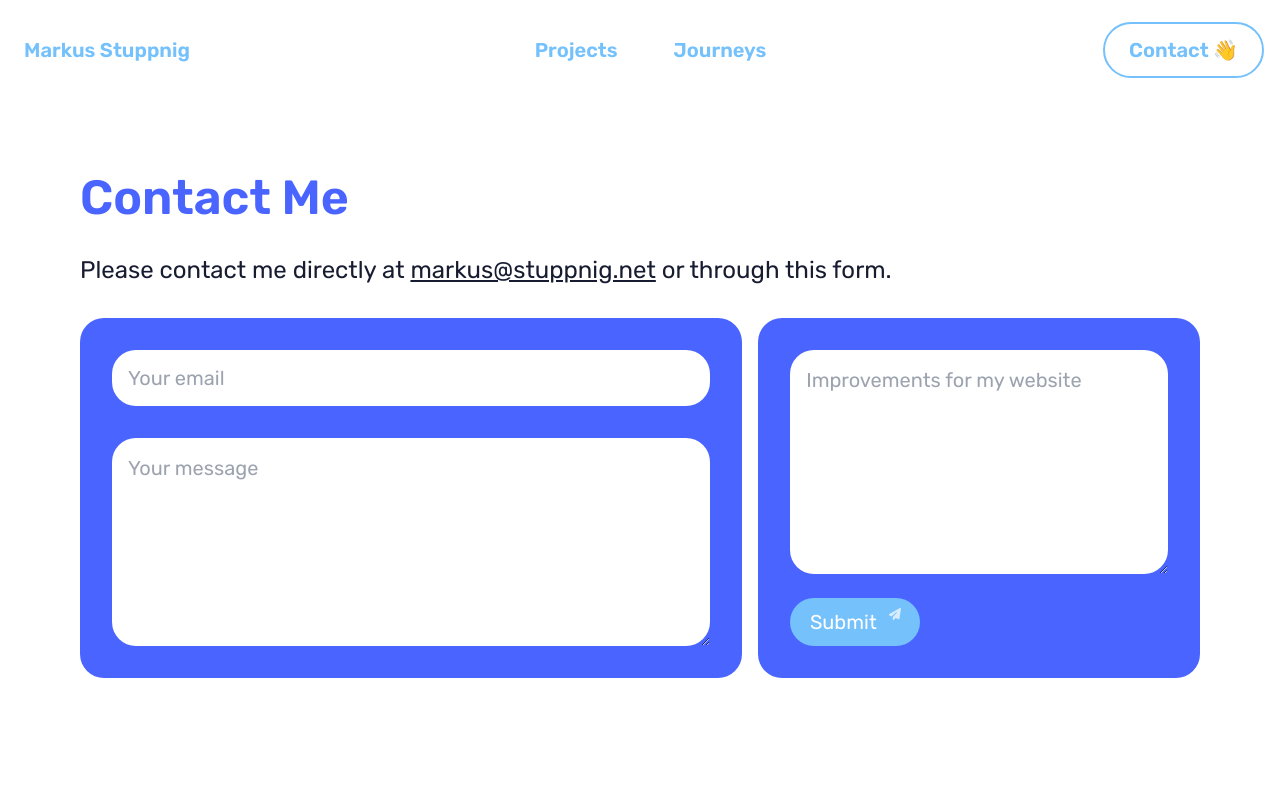
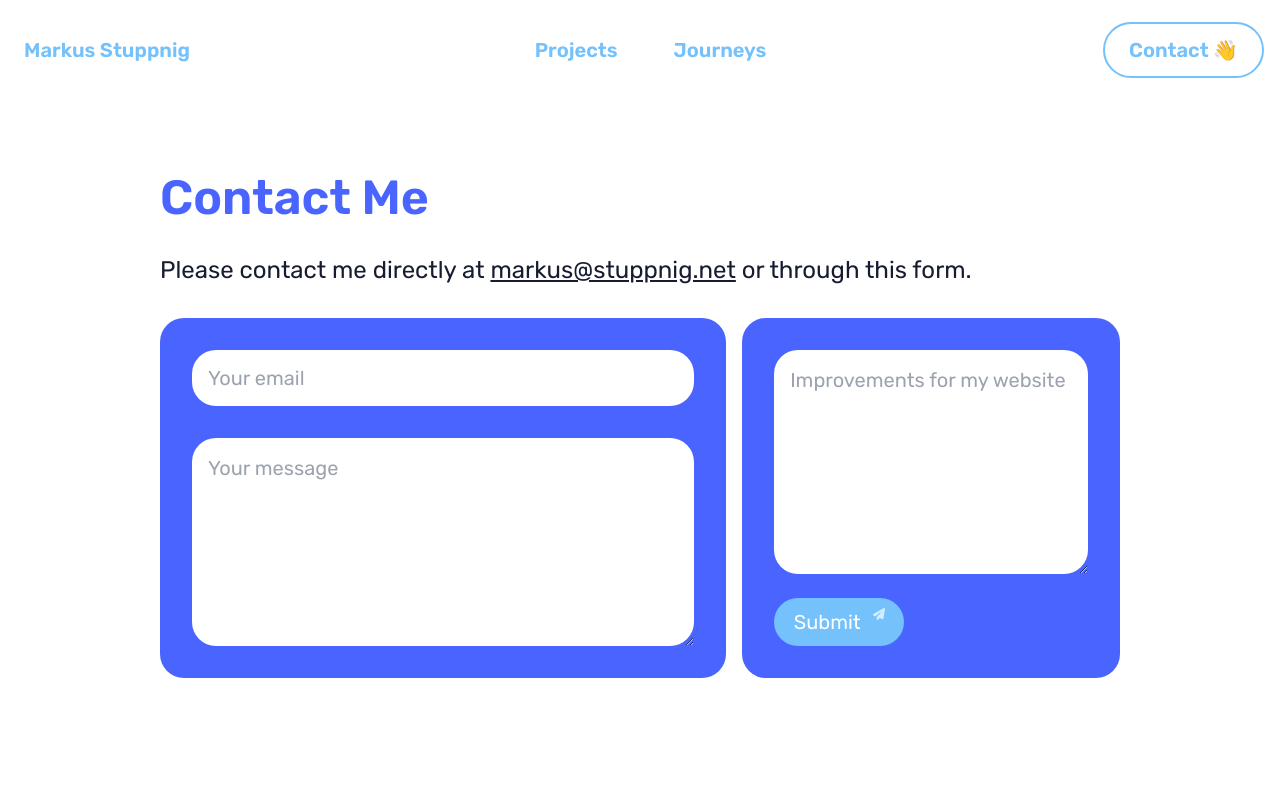
Before and after one commit to Markus-Stuppnig/Website, a Next.js app: page /contact in a window 1280 px wide. Shown: the top 800 px of the page. Built offline with nearby package versions, Linux system fonts and the light colour scheme.

Commit message:
changes contact component width

```diff
--- a/components/Contact/Contact.tsx
+++ b/components/Contact/Contact.tsx
@@ -23,7 +23,7 @@ export default function Contact() {
   return (
     <div className="flex justify-center w-full h-screen items-center">
       <div className="w-full flex justify-center">
-        <div className="flex flex-col justify-start w-full max-w-[70rem]">
+        <div className="flex flex-col justify-start w-11/12 max-w-[50rem] xl:max-w-[60rem]">
 
           <div className="flex flex-col mb-[2rem] -mt-[10rem]">
             <SectionHeading additional="font-semibold mb-5" textColor="text-secondary">Contact me</SectionHeading>
```
